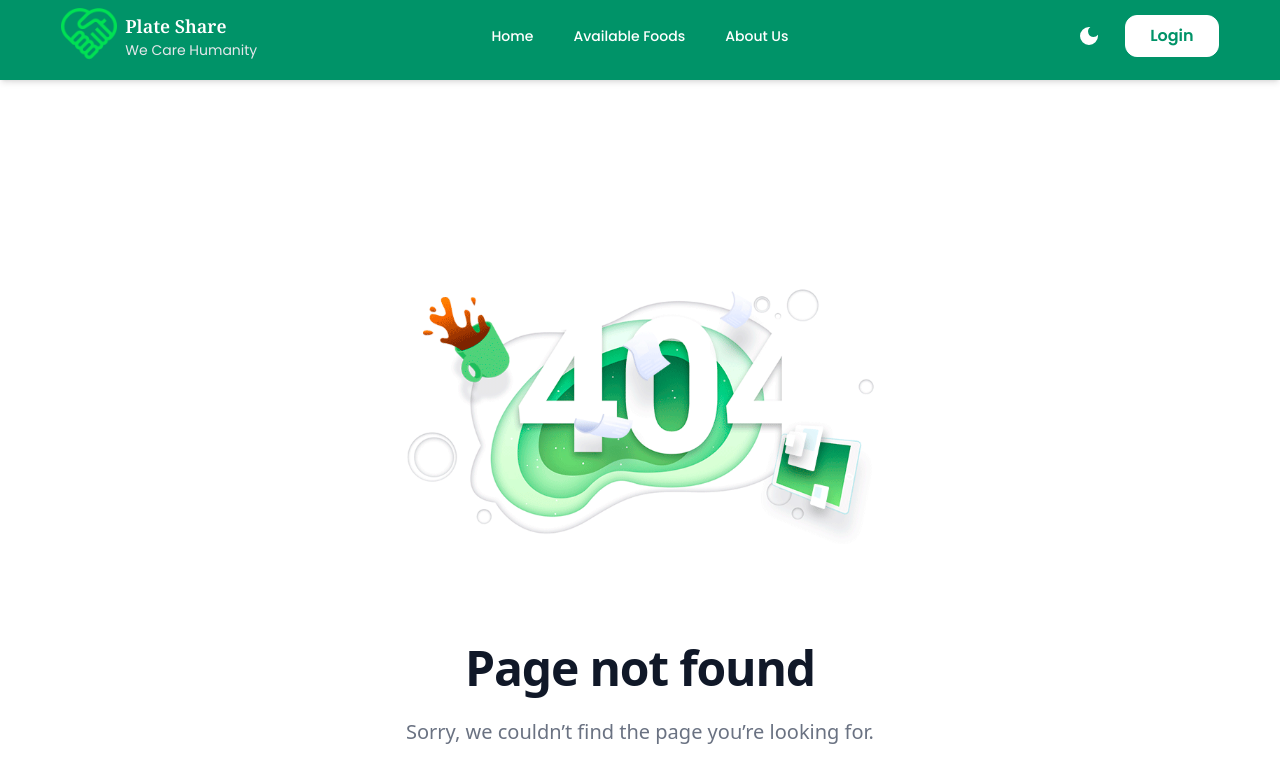
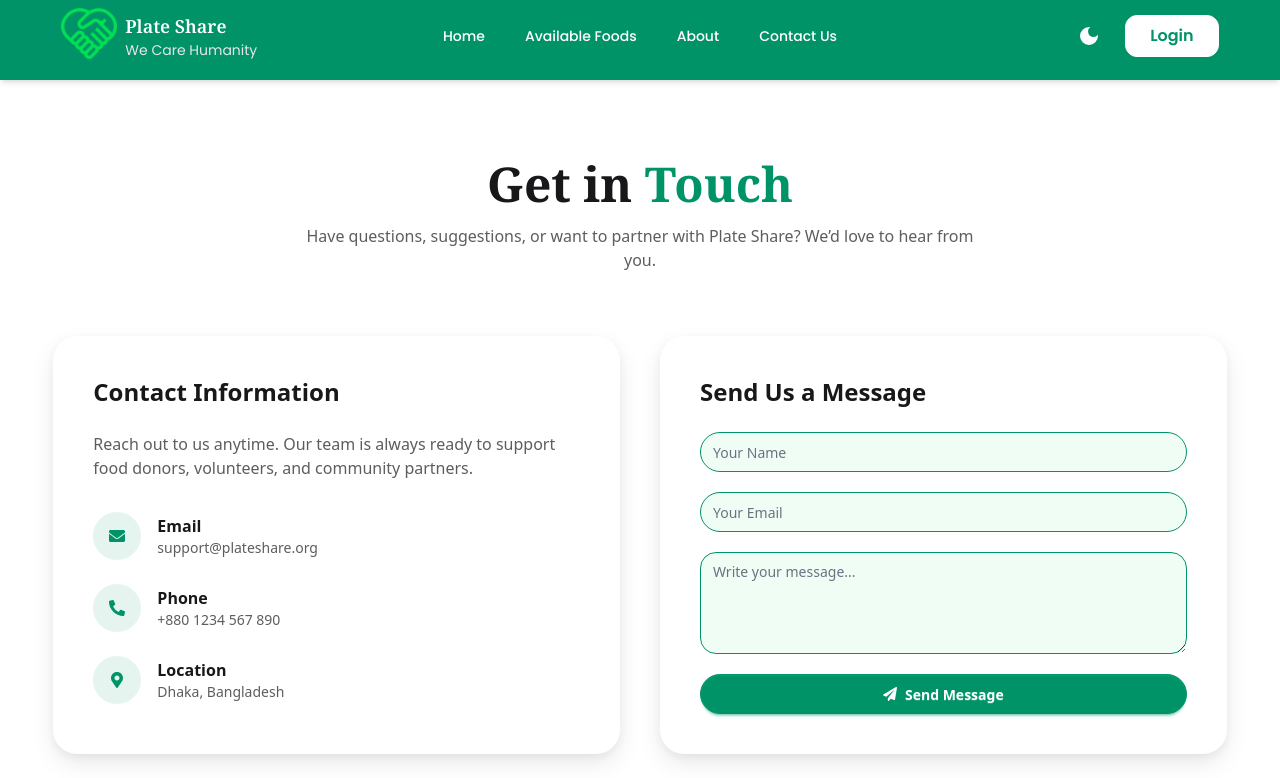
Before and after one commit to ShahriarRefat0/Plate-Share-client, a React (Vite) app: page /contact-us in a window 1280 px wide. Shown: the top 778 px of the page. Built offline with nearby package versions, Linux system fonts and the light colour scheme; no server answers.

Commit message:
login in fix

```diff
--- a/src/Components/Navbar.jsx
+++ b/src/Components/Navbar.jsx
@@ -60,7 +60,15 @@ const Navbar = () => {
           to="/about-us"
           className={({ isActive }) => (isActive ? "active" : "")}
         >
-          About Us
+          About
+        </NavLink>
+      </li>
+      <li>
+        <NavLink
+          to="/contact-us"
+          className={({ isActive }) => (isActive ? "active" : "")}
+        >
+          Contact Us
         </NavLink>
       </li>
     </>
--- a/src/index.css
+++ b/src/index.css
@@ -89,6 +89,15 @@
 
 }
 
+.input-custo {
+  @apply bg-green-50 rounded-full  text-gray-900 placeholder-gray-500 border-[#009368];
+}
+
+/* Dark mode styles */
+[data-theme="dark"] .input-custo {
+  @apply bg-gray-700 rounded-full  text-gray-100 placeholder-gray-400 border-[#009368];
+}
+
 
 /* Smooth animated gradient shifting */
 @keyframes shineGlow {
--- a/src/pages/AboutUs.jsx
+++ b/src/pages/AboutUs.jsx
@@ -4,7 +4,7 @@ import { Link } from "react-router";
 
 const TeamCard = ({ name, role, img }) => {
   return (
-    <div className="card bg-base-100 shadow p-6 items-center text-center transition-all">
+    <div className="card bg-base-100 card-shadow p-6 items-center text-center transition-all">
       <div className="w-28 h-28 rounded-full overflow-hidden mb-4 ring-2 ring-primary/30">
         <img
           src={img}
@@ -50,7 +50,7 @@ const AboutUs = () => {
             </div>
           </div>
 
-          <div className="flex-1 w-full">
+          <div className="flex-1 card-shadow w-full">
             <div className="rounded-xl overflow-hidden shadow-lg bg-white/10 p-2">
               <img
                 src="https://images.unsplash.com/photo-1544025162-d76694265947"
@@ -81,7 +81,7 @@ const AboutUs = () => {
             </p>
           </div>
 
-          <div className="card bg-base-200 shadow p-6 text-center">
+          <div className="card card-shadow bg-base-200 shadow p-6 text-center">
             <div className="text-3xl font-bold text-primary">12k+</div>
             <div className="text-sm opacity-70 mb-4">Meals Shared</div>
 
@@ -115,7 +115,7 @@ const AboutUs = () => {
                 desc: "Food reaches people and organizations in need.",
               },
             ].map((item, i) => (
-              <div key={i} className="card bg-base-100 shadow p-6">
+              <div key={i} className="card card-shadow bg-base-100 shadow p-6">
                 <h4 className="font-semibold mb-2">{item.title}</h4>
                 <p className="text-sm opacity-70">{item.desc}</p>
               </div>
--- a/src/pages/AvailableFoods.jsx
+++ b/src/pages/AvailableFoods.jsx
@@ -68,7 +68,7 @@ const AvailableFoods = () => {
       {/* Heading */}
       <div className="text-center">
         <h1 className="text-3xl sm:text-4xl lg:text-5xl font-primary font-semibold">
-          Available <span className="text-primary">Foods</span>
+          Available <span className="title">Foods</span>
         </h1>
       </div>
 
@@ -81,7 +81,7 @@ const AvailableFoods = () => {
 
         {/* Search */}
         <form className="w-full sm:w-[350px]">
-          <label className="input flex items-center gap-2 w-full border-2 border-primary focus-within:border-primary focus-within:ring-2 focus-within:ring-primary rounded-lg">
+          <label className="input flex items-center gap-2 w-full input-custo focus-within:border-primary focus-within:ring-2 focus-within:ring-primary rounded-lg">
             <svg
               className="h-[1em] opacity-50"
               xmlns="http://www.w3.org/2000/svg"
@@ -112,7 +112,7 @@ const AvailableFoods = () => {
         {/* Sort Dropdown */}
         <select
           onChange={handleSelect}
-          className="select select-bordered border-2 border-primary w-full sm:w-auto"
+          className="select select-bordered  border-[#009368] w-full sm:w-auto"
         >
           <option value="">Sort by Date</option>
           <option value="expire_date-desc">Date : New → Old</option>
--- /dev/null
+++ b/src/pages/Contact-Us.jsx
@@ -0,0 +1,134 @@
+import React from "react";
+import { motion } from "framer-motion";
+import { FaEnvelope, FaPhoneAlt, FaMapMarkerAlt, FaPaperPlane } from "react-icons/fa";
+
+const ContactUs = () => {
+  return (
+    <section className="w-11/12 min-h-screen mx-auto py-20">
+      {/* Header */}
+      <motion.div
+        className="text-center max-w-2xl mx-auto mb-16"
+        initial={{ opacity: 0, y: 30 }}
+        whileInView={{ opacity: 1, y: 0 }}
+        viewport={{ once: true }}
+        transition={{ duration: 0.6 }}
+      >
+        <h1 className="text-4xl md:text-5xl font-primary font-bold mb-4">
+          Get in <span className="title">Touch</span>
+        </h1>
+        <p className="text-base-content/70">
+          Have questions, suggestions, or want to partner with Plate Share?
+          We’d love to hear from you.
+        </p>
+      </motion.div>
+
+      {/* Main Content */}
+      <div className="grid grid-cols-1 lg:grid-cols-2 gap-10 items-stretch">
+        {/* LEFT: Contact Info */}
+        <motion.div
+          className="bg-base-100 card-shadow rounded-3xl p-8 md:p-10"
+          initial={{ opacity: 0, x: -40 }}
+          whileInView={{ opacity: 1, x: 0 }}
+          viewport={{ once: true }}
+          transition={{ duration: 0.6 }}
+        >
+          <h2 className="text-2xl font-semibold mb-6">
+            Contact Information
+          </h2>
+
+          <p className="text-base-content/70 mb-8">
+            Reach out to us anytime. Our team is always ready to support food
+            donors, volunteers, and community partners.
+          </p>
+
+          <div className="space-y-6">
+            <div className="flex items-center gap-4">
+              <div className="w-12 h-12 rounded-full bg-primary/10 flex items-center justify-center">
+                <FaEnvelope className="icon" />
+              </div>
+              <div>
+                <p className="font-semibold">Email</p>
+                <p className="text-sm text-base-content/70">
+                  support@plateshare.org
+                </p>
+              </div>
+            </div>
+
+            <div className="flex items-center gap-4">
+              <div className="w-12 h-12 rounded-full bg-primary/10 flex items-center justify-center">
+                <FaPhoneAlt className="icon" />
+              </div>
+              <div>
+                <p className="font-semibold">Phone</p>
+                <p className="text-sm text-base-content/70">
+                  +880 1234 567 890
+                </p>
+              </div>
+            </div>
+
+            <div className="flex items-center gap-4">
+              <div className="w-12 h-12 rounded-full bg-primary/10 flex items-center justify-center">
+                <FaMapMarkerAlt className="icon" />
+              </div>
+              <div>
+                <p className="font-semibold">Location</p>
+                <p className="text-sm text-base-content/70">
+                  Dhaka, Bangladesh
+                </p>
+              </div>
+            </div>
+          </div>
+        </motion.div>
+
+        {/* RIGHT: Contact Form */}
+        <motion.div
+          className="bg-base-100 card-shadow rounded-3xl p-8 md:p-10"
+          initial={{ opacity: 0, x: 40 }}
+          whileInView={{ opacity: 1, x: 0 }}
+          viewport={{ once: true }}
+          transition={{ duration: 0.6 }}
+        >
+          <h2 className="text-2xl font-semibold mb-6">
+            Send Us a Message
+          </h2>
+
+          <form className="space-y-5">
+            <input
+              type="text"
+              placeholder="Your Name"
+              required
+              className="input  w-full input-custo"
+            />
+
+            <input
+              type="email"
+              placeholder="Your Email"
+              required
+              className="input  w-full input-custo"
+            />
+
+            <textarea
+              rows="4"
+              placeholder="Write your message..."
+              required
+              className="textarea w-full rounded-2xl! input-custo"
+            ></textarea>
+
+            <button
+              type="submit"
+              className="
+                btn btn-primary rounded-full w-full
+                flex items-center justify-center gap-2
+              "
+            >
+              <FaPaperPlane />
+              Send Message
+            </button>
+          </form>
+        </motion.div>
+      </div>
+    </section>
+  );
+};
+
+export default ContactUs;
--- a/src/pages/Home.jsx
+++ b/src/pages/Home.jsx
@@ -49,7 +49,6 @@ const Home = () => {
       <StatisticsSection />
       <TestimonialsSection />
       <BlogSection />
-
       <NewsletterCTA />
 
 
--- a/src/pages/Login.jsx
+++ b/src/pages/Login.jsx
@@ -1,4 +1,4 @@
-import React, { use, useState } from "react";
+import React, { useContext, useState } from "react";
 import logo from "../../public/logo.png";
 import { GoEye } from "react-icons/go";
 import { FiEyeOff } from "react-icons/fi";
@@ -9,57 +9,56 @@ import Swal from "sweetalert2";
 
 const Login = () => {
   const [showPassword, setShowPassword] = useState(false);
-  const {  loginWithGoogle, loginWithPass } = use(AuthContext);
+  const { loginWithGoogle, loginWithPass, loginWithFacebook, loginWithGithub } = useContext(AuthContext);
+  const [email, setEmail] = useState("");
+  const [password, setPassword] = useState("");
+  const [error, setError] = useState("");
   const navigate = useNavigate();
   const location = useLocation()
   //console.log(user)
 
-  const handleGoogleLogin = (e) => {
-    e.preventDefault();
-    console.log("google login");
-    loginWithGoogle()
-      .then((res) => {
-        //console.log(res);
-        Swal.fire({
-          title: "Login Successful",
-          icon: "success",
-          draggable: true,
-        });
-        navigate(`${ location.state ? location.state : '/'}`);
-      })
-      .catch((e) => {
-        //console.log(e.message);
-         Swal.fire({
-          icon: "error",
-          title: "Oops...",
-          text: "Something went wrong!",
-        });
-      } );
+  const handleSocialLogin = async (provider) => {
+    setError("");
+    try {
+      if (provider === 'google') await loginWithGoogle();
+      else if (provider === 'facebook') await loginWithFacebook();
+      else if (provider === 'github') await loginWithGithub();
+
+      Swal.fire({ title: "Login Successful", icon: "success", draggable: true });
+      navigate(`${location.state ? location.state : '/'}`);
+    } catch (e) {
+      console.error(e);
+      setError(e.message || 'Social login failed');
+      Swal.fire({ icon: "error", title: "Oops...", text: e.message || "Something went wrong!" });
+    }
   };
 
-  const handleLoginWithPass = (e) => {
+  const handleLoginWithPass = async (e) => {
     e.preventDefault();
-    const email = e.target.email.value;
-    const password = e.target.password.value;
-    //console.log(email, password);
-    loginWithPass(email, password)
-      .then((res) => {
-        //        console.log("login by pass", res);
-        Swal.fire({
-          title: "Login Successful",
-          icon: "success",
-          draggable: true,
-        });
-        navigate(`${location.state ? location.state : "/"}`);
-      })
-      .catch((e) => {
-        console.log(e);
-        Swal.fire({
-          icon: "error",
-          title: "Oops...",
-          text: "Something went wrong!",
-        });
-      });
+    setError("");
+    if (!email || !password) {
+      setError('Please enter email and password');
+      return;
+    }
+    try {
+      await loginWithPass(email, password);
+      Swal.fire({ title: "Login Successful", icon: "success", draggable: true });
+      navigate(`${location.state ? location.state : "/"}`);
+    } catch (e) {
+      console.error(e);
+      setError(e.message || 'Login failed');
+      Swal.fire({ icon: "error", title: "Login Failed", text: e.message || "Something went wrong!" });
+    }
+  };
+
+  const autofillDemo = (type) => {
+    if (type === 'user') {
+      setEmail('demo@plateshare.local');
+      setPassword('DemoUser123');
+    } else if (type === 'admin') {
+      setEmail('admin@plateshare.local');
+      setPassword('AdminDemo123');
+    }
   };
 
   return (
@@ -85,6 +84,8 @@ const Login = () => {
           <input
             type="email"
             name="email"
+            value={email}
+            onChange={(e) => setEmail(e.target.value)}
             required
             placeholder="Email Address"
             className="input input-bordered w-full rounded-full border-primary bg-base-200"
@@ -93,6 +94,8 @@ const Login = () => {
           <div className="relative">
             <input
               name="password"
+              value={password}
+              onChange={(e) => setPassword(e.target.value)}
               required
               type={showPassword ? "text" : "password"}
               placeholder="Password"
@@ -107,6 +110,8 @@ const Login = () => {
             </button>
           </div>
 
+          {error && <p className="text-sm text-error">{error}</p>}
+
           <div className="text-sm text-primary text-right">
             <a href="#" className="hover:underline">
               Forgot password?
@@ -116,6 +121,11 @@ const Login = () => {
           <button className="btn btn-primary w-full rounded-full">
             Login
           </button>
+
+          <div className="flex gap-2">
+            <button type="button" onClick={() => autofillDemo('user')} className="btn btn-outline rounded-full flex-1">Demo User</button>
+            <button type="button" onClick={() => autofillDemo('admin')} className="btn btn-outline rounded-full flex-1">Demo Admin</button>
+          </div>
         </form>
 
         {/* DIVIDER */}
@@ -126,12 +136,9 @@ const Login = () => {
         </div>
 
         {/* SOCIAL LOGIN */}
-        <button
-          onClick={handleGoogleLogin}
-          className="btn btn-outline w-full rounded-full border-primary"
-        >
-          Login with Google <FcGoogle />
-        </button>
+
+          <button onClick={() => handleSocialLogin('google')} className="btn btn-outline  rounded-full border-primary flex items-center justify-center gap-2">Login with Google <FcGoogle /></button>
+
 
         {/* REGISTER */}
         <p className="mt-6 text-sm opacity-70">
--- a/src/routes/router.jsx
+++ b/src/routes/router.jsx
@@ -13,6 +13,7 @@ import FoodsDetails from "../pages/FoodsDetails";
 import PrivateRoute from "./PrivetRoute";
 import ErrorPage from "../pages/ErrorPage";
 import LoadingSpinner from "../Components/LoadingSpinner";
+import ContactUs from "../pages/Contact-Us";
 
 
 
@@ -65,15 +66,15 @@ const router = createBrowserRouter([
       },
       {
         path: "/foods-details/:id",
-        element: (
-          <PrivateRoute>
-            <FoodsDetails></FoodsDetails>
-          </PrivateRoute>
-        ),
+        element: <FoodsDetails></FoodsDetails>,
       },
       {
         path: "/about-us",
         element: <AboutUs></AboutUs>,
+      },
+      {
+        path: "/contact-us",
+        element: <ContactUs></ContactUs>,
       },
       {
         path: '/*',
```
Also changed, not shown: src/pages/FoodsDetails.jsx (+38 -34 lines).
